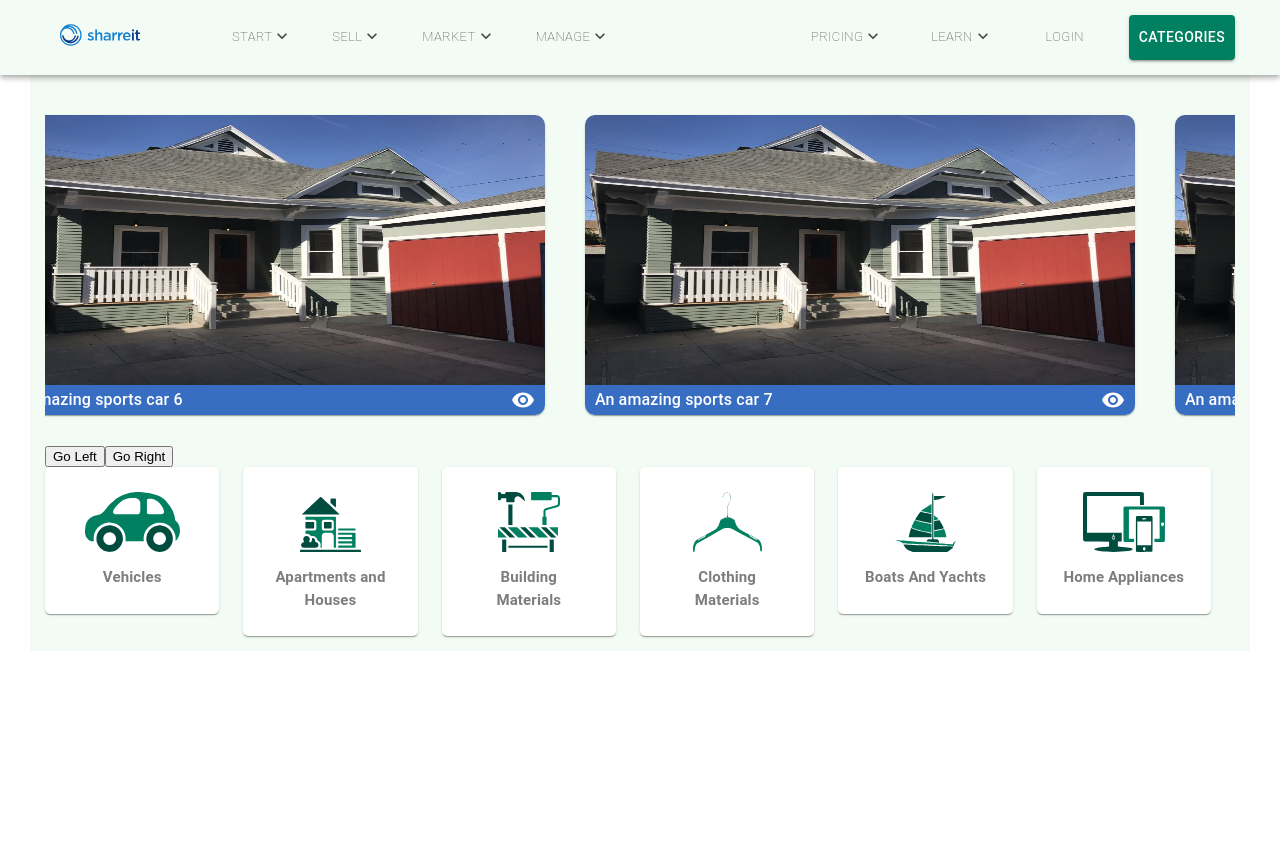
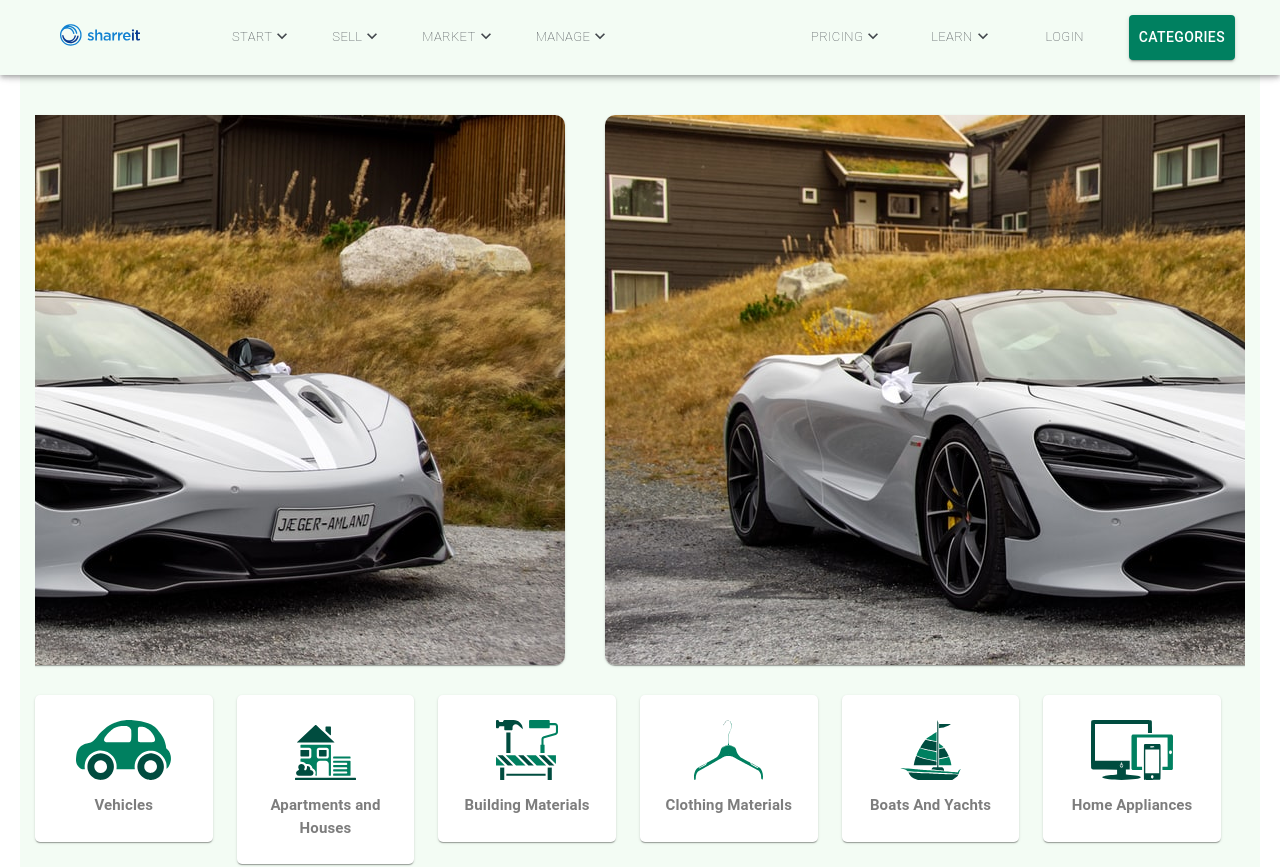
Before and after one commit to addisaba-software-solutions/Sharreit_Frontend, a React (Create React App) app: page /Sharreit_Frontend/CategoryPage in a window 1280 px wide. Shown: the top 867 px of the page. Before the commit the page ends 800 px from the top, so only its background shows below. Built offline with nearby package versions, Linux system fonts and the light colour scheme; what react-animation would draw is missing.

Commit message:
Wednesday Morning

```diff
--- a/src/Components/Category Page/components/PremiumAds/index.jsx
+++ b/src/Components/Category Page/components/PremiumAds/index.jsx
@@ -14,12 +14,6 @@ export default function PremiumAds({ caption, picture }) {
             <CardMedia className={classes.image}>
                 <img src={picture} alt="Car" className={classes.image} />
             </CardMedia>
-            <CardActionArea className={classes.actionArea}>
-                <Typography className={classes.cardText}>
-                    {caption}
-                </Typography>
-                <Visibility />
-            </CardActionArea>
         </Card>
 );
 }
--- a/src/Components/Category Page/components/PremiumAds/styles.jsx
+++ b/src/Components/Category Page/components/PremiumAds/styles.jsx
@@ -6,8 +6,7 @@ export default makeStyles(theme => ({
         display: "flex",
         justifyContent: "center",
         borderRadius: 10,
-        width: 550,
-        height: 300,
+        height: 550,
         flexDirection: "column",
         marginRight: 20,
         marginBottom: 20,
@@ -15,21 +14,10 @@ export default makeStyles(theme => ({
     },
 
     image: {
-        width: 550,
-        height: 270
+        width: 'auto',
+        height: 'auto'
     },
 
-    actionArea: {
-        backgroundColor: "#376ec1",
-        height: 30,
-        color: '#fff',
-        paddingLeft: 10,
-        paddingRight: 10,
-        display: "flex",
-        flexDirection: "row",
-        justifyContent: "space-between",
-        alignItems: "center"
-    },
 
     cardText: {
         fontWeight: 500
--- a/src/Components/Category Page/index.jsx
+++ b/src/Components/Category Page/index.jsx
@@ -1,65 +1,64 @@
 import React from "react";
-import { Box, Paper } from "@material-ui/core"
+import { Box, Paper } from "@material-ui/core";
 import Header from "./components/AppBar";
 import PremiumAd from "./components/PremiumAds/";
 import Categories from "./components/categoriesCard";
 import CarImage from "../../Assets/SomeCar.jpg";
 import classes from "./styles";
-import routes from '../../Config/routes'
+import routes from "../../Config/routes";
 import Something from "../../Assets/Rentalhouse.jpg";
-
 
 const CategoriesView = () => {
   const routeChange = () => {
     this.props.history.push(routes.signIn);
   };
 
-  const scrollRef = React.useRef(null)
+  const scrollRef = React.useRef(null);
 
   const tempObject = {
     caption: "An amazing sports car",
-    picture: Something,
-  }
+    picture: CarImage,
+  };
 
   const [ads, setAds] = React.useState({
     categories: Array(11).fill(tempObject),
-  })
+  });
 
-  const SCROLL_THRESHOLD = 50
-  var SCROLLED_AMOUNT = 0
-  const WAIT_TIME = 70
-  const MAX_WIDTH = (ads.categories.length + ads.categories.length) * 420
-  var direction = "right"
+  const SCROLL_THRESHOLD = 50;
+  var SCROLLED_AMOUNT = 0;
+  const WAIT_TIME = 70;
+  const MAX_WIDTH = (ads.categories.length + ads.categories.length) * 420;
+  var direction = "right";
 
   const goLeft = () => {
-    direction = "left"
-    SCROLLED_AMOUNT -= SCROLL_THRESHOLD
-    scrollRef.current.scrollLeft -= SCROLL_THRESHOLD
-  }
+    direction = "left";
+    SCROLLED_AMOUNT -= SCROLL_THRESHOLD;
+    scrollRef.current.scrollLeft -= SCROLL_THRESHOLD;
+  };
 
   const goRight = () => {
-    direction = "right"
-    SCROLLED_AMOUNT += SCROLL_THRESHOLD
-    scrollRef.current.scrollLeft += SCROLL_THRESHOLD
-  }
+    direction = "right";
+    SCROLLED_AMOUNT += SCROLL_THRESHOLD;
+    scrollRef.current.scrollLeft += SCROLL_THRESHOLD;
+  };
 
   const infiniteScroller = () => {
     if (SCROLLED_AMOUNT >= MAX_WIDTH) {
       if (direction === "right") {
-        direction = "left"
+        direction = "left";
       }
     } else if (SCROLLED_AMOUNT <= 0) {
       if (direction === "left") {
-        direction = "right"
+        direction = "right";
       }
     }
-    direction === "left"?  goLeft() : goRight()
-    setTimeout(() => infiniteScroller(), WAIT_TIME)
-  }
+    direction === "left" ? goLeft() : goRight();
+    setTimeout(() => infiniteScroller(), WAIT_TIME);
+  };
 
   React.useEffect(() => {
-      infiniteScroller()
-  })
+    infiniteScroller();
+  });
 
   return (
     <>
@@ -70,12 +69,16 @@ const CategoriesView = () => {
         <div style={classes.scrollWrapper} ref={scrollRef}>
           {ads.categories.map((item, index) => (
             <div style={classes.card}>
-                  <PremiumAd caption={item.caption + " " + index} picture={item.picture} />
+              <PremiumAd
+                caption={item.caption + " " + index}
+                picture={item.picture}
+              />
             </div>
           ))}
         </div>
-          <button onClick={goLeft}>Go Left</button>
-          <button onClick={goRight}>Go Right</button>
+        {<Categories />}
+        {<Categories />}
+        {<Categories />}
         {<Categories />}
       </Box>
     </>
--- a/src/Components/Category Page/styles.jsx
+++ b/src/Components/Category Page/styles.jsx
@@ -1,8 +1,8 @@
 const classes = {
   root: {
     backgroundColor: '#F3FCF4',
-    marginLeft: 30,
-    marginRight: 30,
+    marginLeft: 20,
+    marginRight: 20,
     padding: 15
   },
 
--- a/src/Components/Registration/components/personalInformation.jsx
+++ b/src/Components/Registration/components/personalInformation.jsx
@@ -232,19 +232,19 @@ export default function SignupSide() {
             </FormHelperText>
           </Grid>
         </Grid>
-        {/* <Grid xs={12} align="center">
+        <Grid xs={12} align="center">
           <Button
             type="submit"
             // fullWidth
             variant="contained"
             className={classes.submit}
-            // onClick={handleClick}
-            href="/CategoryPage"
+            onClick={handleClick}
+            // href="/CategoryPage"
             onClick={handleClick}
           >
             Register
           </Button>
-        </Grid> */}
+        </Grid>
       </form>
     </Grid>
   );
--- a/src/Components/Registration/index.jsx
+++ b/src/Components/Registration/index.jsx
@@ -38,31 +38,8 @@ function Copyright() {
   );
 }
 
-export default function SignupSide() {
+export default function Registration() {
   const classes = useStyles();
-
-  const steps = ["Personal Information", "Image Upload"];
-
-  function getStepContent(step) {
-    switch (step) {
-      case 0:
-        return <PersonalInformation />;
-      case 1:
-        return <ImageUpload />;
-      default:
-        throw new Error("Unknown step");
-    }
-  }
-
-  const [activeStep, setActiveStep] = React.useState(0);
-
-  const handleNext = () => {
-    setActiveStep(activeStep + 1);
-  };
-
-  const handleBack = () => {
-    setActiveStep(activeStep - 1);
-  };
 
   return (
     <Grid container component="main" className={classes.root}>
@@ -86,44 +63,7 @@ export default function SignupSide() {
             Sign Up
           </Typography>
 
-          <Stepper activeStep={activeStep} color='secondary' className={classes.stepper}>
-            {steps.map((label) => (
-              <Step key={label}>
-                <StepLabel>{label}</StepLabel>
-              </Step>
-            ))}
-          </Stepper>
-          <React.Fragment>
-            {activeStep === steps.length ? (
-              <React.Fragment>
-                <Typography variant="h5" gutterBottom>
-                  Registered
-                </Typography>
-              </React.Fragment>
-            ) : (
-              <React.Fragment>
-                {getStepContent(activeStep)}
-                <div className={classes.buttons}
-
-                className={clsx(classes.buttons, classes.active
-                )}>
-                  {activeStep !== 0 && (
-                    <Button onClick={handleBack} className={classes.button}>
-                      Back
-                    </Button>
-                  )}
-                  <Button
-                    variant="contained"
-                    color="primary"
-                    onClick={handleNext}
-                    className={classes.submit}
-                  >
-                    {activeStep === steps.length - 1 ? "Register" : "Next"}
-                  </Button>
-                </div>
-              </React.Fragment>
-            )}
-          </React.Fragment>
+    <PersonalInformation />
         </Box>
       </Grid>
       <Grid item xs={false} sm={4} md={7} className={classes.image} />
--- a/src/Components/ViewSingleItem/components/itemView.jsx
+++ b/src/Components/ViewSingleItem/components/itemView.jsx
@@ -72,6 +72,10 @@ const classes = {
   sendIcon: {
     marginTop: 10,
     color: "#008060",
+  },
+  TermAndCondition: {
+    backgroundColor: "#008060",
+    color: "#FFFFFF",
   },
 };
 
@@ -249,7 +253,11 @@ Praesent commodo cursus magna, vel scelerisque nisl consectetur et.`
             <div style={classes.spacing} />
 
             <Grid xs={12} item align="center">
-              <Button variant="contained" onClick={handleClickOpen()}>
+              <Button
+                variant="contained"
+                style={classes.TermAndCondition}
+                onClick={handleClickOpen()}
+              >
                 Terms And Conditions of this Item
               </Button>
             </Grid>
```
Also changed, not shown: src/Components/ViewAllItems/index.jsx (added), src/Components/ViewAllItems/styles.jsx (added). Lines whose indentation alone changed are shown as unchanged.
